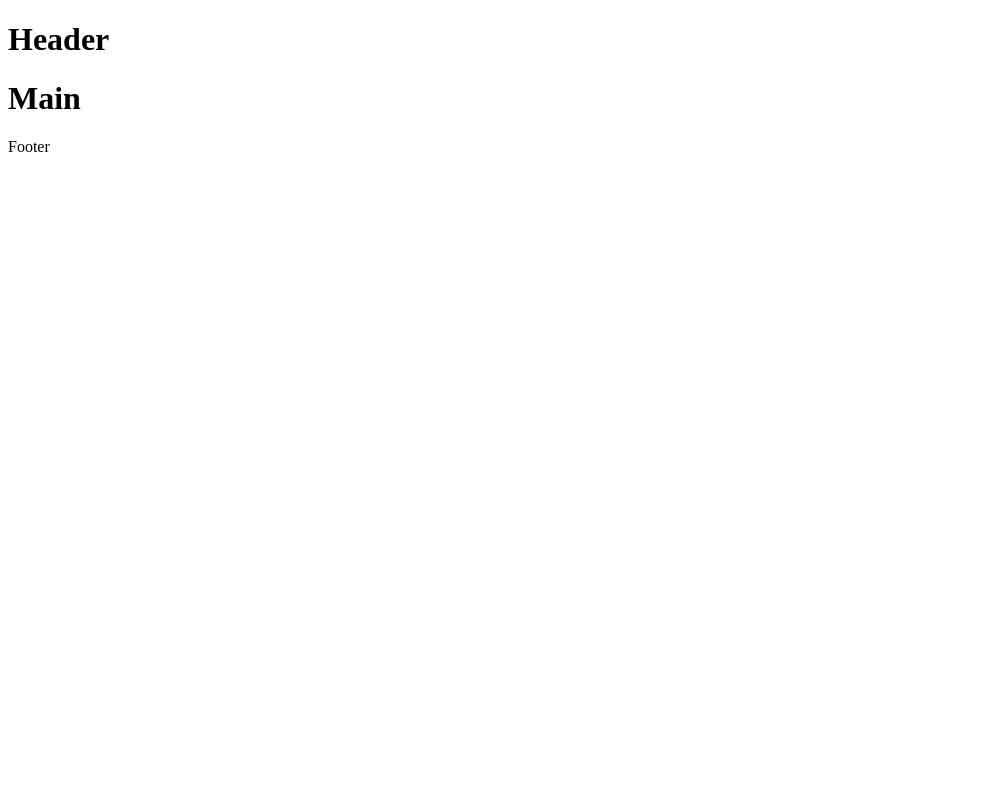
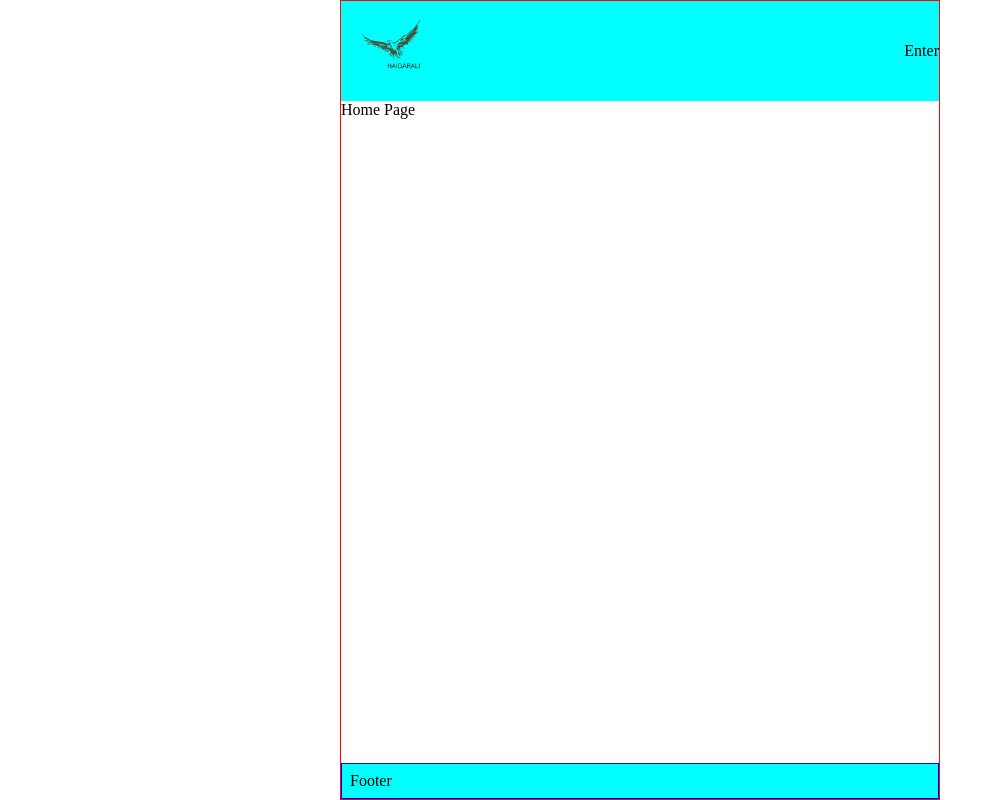
Before and after one commit to atabek-furkad/gulkaz-general, a React (Create React App) app in the folder frontend/: page / in a window 1280 px wide. Shown: the whole page, without its empty margins (0-995 px from the left). Built offline with nearby package versions, Linux system fonts and the light colour scheme.

Commit message:
main pages

```diff
--- a/frontend/src/App.js
+++ b/frontend/src/App.js
@@ -1,21 +1,23 @@
 import { BrowserRouter as Router, Routes, Route } from 'react-router-dom'
 import Header from './components/Header'
 import Footer from './components/Footer'
-import Main from './components/Main'
-import Products from './components/Products'
-import ProductPage from './components/ProductPage'
+import ProductsPage from './pages/ProductsPage'
+import ProductPage from './pages/ProductPage'
+import HomePage from './pages/HomePage'
 
 const App = () => {
   return (
+    <div className="App">
       <Router>
         <Header />
         <Routes>
-        <Route element={<Main />} path="/" />
-        <Route element={<Products />} path="/products" />
+          <Route element={<HomePage />} path="/" />
+          <Route element={<ProductsPage />} path="/products" />
           <Route element={<ProductPage />} path="/products/:id" />
         </Routes>
         <Footer />
       </Router>
+    </div>
   )
 }
 
--- a/frontend/src/components/Header.js
+++ b/frontend/src/components/Header.js
@@ -2,9 +2,10 @@ import React from 'react'
 
 const Header = () => {
   return (
-    <div>
-      <h1>Header</h1>
-    </div>
+    <header>
+      <img src="/images/logo.png" width="100" />
+      <p>Enter</p>
+    </header>
   )
 }
 
--- a/frontend/src/components/Main.js
+++ /dev/null
@@ -1,11 +0,0 @@
-import React from 'react'
-
-const Main = () => {
-  return (
-    <main>
-      <h1>Main</h1>
-    </main>
-  )
-}
-
-export default Main
--- a/frontend/src/index.css
+++ b/frontend/src/index.css
@@ -0,0 +1,56 @@
+* {
+  padding: 0;
+  margin: 0;
+  box-sizing: border-box;
+}
+
+html {
+  font-size: 16px;
+}
+
+body {
+  /* min-height: 100vh;
+  display: flex; */
+}
+
+#root {
+  display: flex;
+  flex-grow: 1;
+  justify-content: center;
+  align-items: center;
+}
+
+.App {
+  width: 100%;
+  max-width: 600px;
+  height: 100vh;
+  display: flex;
+  flex-direction: column;
+  /* justify-content: flex-start; */
+  /* align-items: center;  */
+  border: 1px solid red;
+}
+
+header,
+footer {
+  background-color: aqua;
+}
+
+header {
+  display: flex;
+  flex-direction: row;
+  align-items: center;
+  justify-content: space-between;
+}
+
+footer {
+  border: 1px solid blue;
+  padding: 0.5rem;
+}
+
+.HomePage,
+.ProductsPage,
+.ProductPage {
+  flex-grow: 1;
+  overflow-y: auto;
+}
--- /dev/null
+++ b/frontend/src/pages/HomePage.js
@@ -0,0 +1,7 @@
+import React from 'react'
+
+const HomePage = () => {
+  return <div className="HomePage">Home Page</div>
+}
+
+export default HomePage
--- a/frontend/src/components/ProductPage.js
+++ b/frontend/src/pages/ProductPage.js
@@ -5,10 +5,10 @@ const ProductPage = () => {
   const params = useParams()
 
   return (
-    <>
+    <div className="ProductPage">
       <h2>Product Page</h2>
       <p>Product: {params.id}</p>
-    </>
+    </div>
   )
 }
 
--- a/frontend/src/components/Products.js
+++ b/frontend/src/pages/ProductsPage.js
@@ -2,15 +2,15 @@ import React from 'react'
 import Product from '../components/Product'
 import products from '../products'
 
-const Products = () => {
+const ProductsPage = () => {
   return (
-    <>
+    <div className="ProductsPage">
       <h2>Products</h2>
       {products.map((product) => (
         <Product key={product.id} product={product} />
       ))}
-    </>
+    </div>
   )
 }
 
-export default Products
+export default ProductsPage
```
Also changed, not shown: frontend/public/images/logo.png (added). Lines whose indentation alone changed are shown as unchanged.
